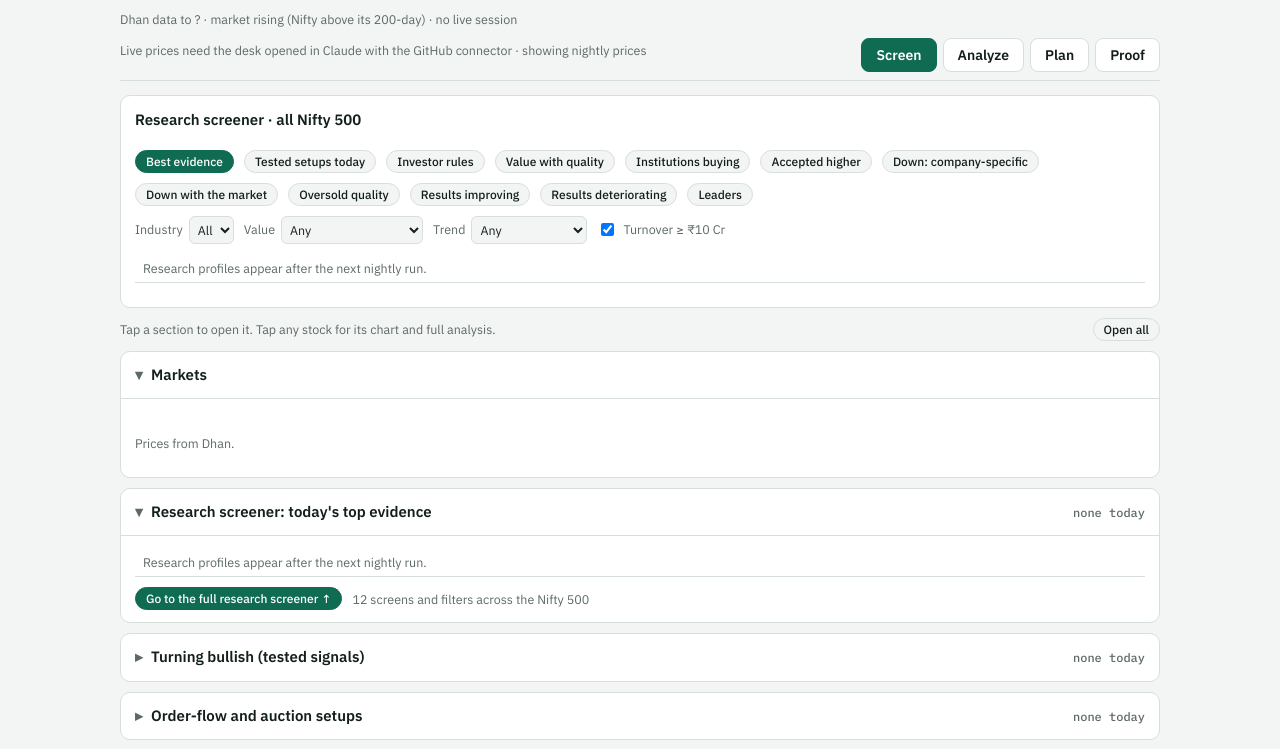
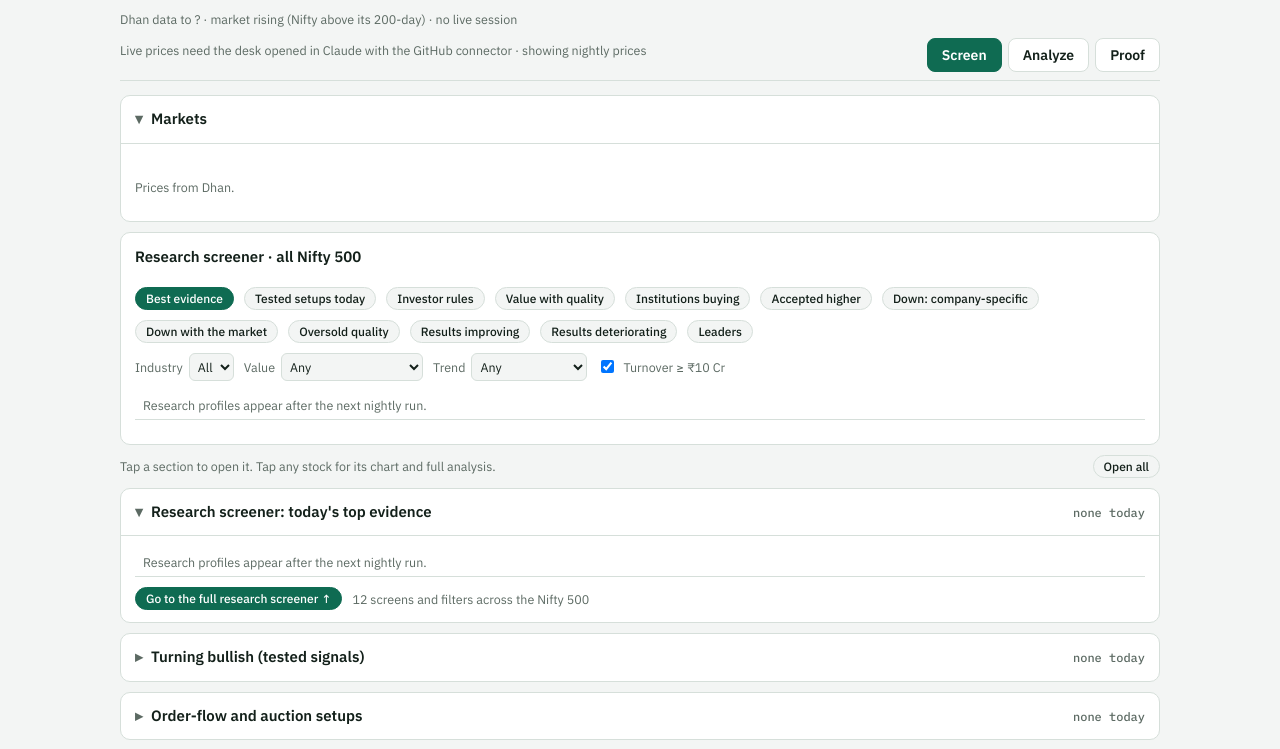
Before and after one commit to prodadarjaiswal-lab/Aj, a plain HTML site: page docs/technical-desk.html in a window 1280 px wide. Shown: the part 48-797 px from the top of the page. Drawn offline with Linux system fonts and the light colour scheme.

Commit message:
Desk: three tabs (Screen, Analyze, Proof); Markets first on Screen
The separate Plan tab is removed; each stock's trade plan stays in Analyze.
Old #plan links open Analyze.

Co-Authored-By: Claude Opus 5.5 <noreply@anthropic.com>
Claude-Session: https://claude.ai/code/session_01RXFh298nf2aLNyseSNfusj

```diff
--- a/docs/technical-desk.html
+++ b/docs/technical-desk.html
@@ -94,11 +94,12 @@ details>summary{cursor:pointer;font-weight:600}
 <header>
   <div class="row" style="justify-content:space-between;align-items:end">
     <div><h1>Technical Desk</h1><p class="sub" id="asof"></p><p class="sub" id="livenote"></p></div>
-    <div class="tabs" role="tablist"><button class="tab" role="tab" data-t="screener" aria-selected="true">Screen</button><button class="tab" role="tab" data-t="analyze" aria-selected="false">Analyze</button><button class="tab" role="tab" data-t="plan" aria-selected="false">Plan</button><button class="tab" role="tab" data-t="proof" aria-selected="false">Proof</button></div>
+    <div class="tabs" role="tablist"><button class="tab" role="tab" data-t="screener" aria-selected="true">Screen</button><button class="tab" role="tab" data-t="analyze" aria-selected="false">Analyze</button><button class="tab" role="tab" data-t="proof" aria-selected="false">Proof</button></div>
   </div>
 </header>
 
 <section id="screener" class="wrap" style="gap:10px">
+  <details class="dd" id="dd-mkts" open><summary><span class="ddt">Markets</span><span class="cnt" id="n-mkts"></span></summary><div class="ddb"><div class="tiles" id="mkts"></div><p class="note" id="mktnote"></p></div></details>
   <div class="pnl" id="research"><div class="row" style="justify-content:space-between"><h2>Research screener · all Nifty 500</h2><span class="cnt" id="n-research"></span></div>
     <p class="note basisline" id="b-research"></p>
     <div class="row" id="presets" role="group" aria-label="Screens"></div>
@@ -112,7 +113,6 @@ details>summary{cursor:pointer;font-weight:600}
     <div class="row"><button class="chip" id="rsMore" hidden>Show more</button><span class="note" id="rsNote"></span></div>
   </div>
   <div class="row" style="justify-content:space-between"><p class="note" style="margin:0">Tap a section to open it. Tap any stock for its chart and full analysis.</p><button class="chip" id="ddall">Open all</button></div>
-  <details class="dd" id="dd-mkts" open><summary><span class="ddt">Markets</span><span class="cnt" id="n-mkts"></span></summary><div class="ddb"><div class="tiles" id="mkts"></div><p class="note" id="mktnote"></p></div></details>
   <details class="dd" id="dd-rsum" open><summary><span class="ddt">Research screener: today's top evidence</span><span class="cnt" id="n-rsum"></span></summary><div class="ddb">
     <div class="tw"><table id="rsSum"></table></div>
     <div class="row"><button class="chip on" data-goto="research">Go to the full research screener ↑</button><span class="note">12 screens and filters across the Nifty 500</span></div>
@@ -818,7 +818,7 @@ function proofRisk(sym){const el=$("pf-risk");if(!el||!sym)return;const R=D.rl||
   <h3>One-day Value at Risk (loss not exceeded on 95 or 99 days in 100)</h3>${g?`<div class="tw"><table><tr><th>Method</th><th class="n">95%</th><th class="n">99%</th><th>Back-test (Kupiec, last 250 days)</th></tr><tr><td>GARCH forecast</td><td class="n">${pc(g.garch95,2).replace("+","")}</td><td class="n">${pc(g.garch99,2).replace("+","")}</td><td>${g.kupiec_ok?'<span class="tag good">passed at 95% and 99%</span>':'<span class="tag bad">failed</span>'}</td></tr><tr><td>Historical (last ${hv?hv.days_used:"–"} days)</td><td class="n">${pc(hp("95"),2).replace("+","")}</td><td class="n">${pc(hp("99"),2).replace("+","")}</td><td class="sm">not back-tested</td></tr></table></div><p class="note">Kupiec checks that losses beyond the VaR happened about as often as promised (5 or 1 in 100).</p>`:`<p class="note">VaR is computed for Nifty 50 stocks only.</p>`}
   <h3>Range for the next 21 sessions</h3>${ci?`<p>${pc(ci[0],1)} to ${pc(ci[1],1)} <span class="basis">estimate</span></p>`:`<p class="note">No range for this stock.</p>`}
   <p class="note">Target: the real return lands inside the range ${C.coverage_target!=null?Math.round(C.coverage_target*100)+"%":"–"} of the time. Measured on test years (all stocks): ${C.coverage_measured!=null?(C.coverage_measured*100).toFixed(1)+"%":"not measured"}.</p>`}
-const pick=h=>["analyze","analyzer","quant"].includes(h)?"analyze":["research","plan","proof"].includes(h)?h:"screener";
+const pick=h=>["analyze","analyzer","quant"].includes(h)?"analyze":h==="plan"?"analyze":["research","proof"].includes(h)?h:"screener";
 window.addEventListener("hashchange",()=>tab(pick(location.hash.slice(1))));
 screener();researchInit();planTab();proofTab();journalReview();bsInit();quantTab();fbt();mypf();$("mypf2").innerHTML=$("mypf").innerHTML;investPicks();{const t=(D.track||{}).summary||{},np=((t.rising||{}).picks||0)+((t.dips||{}).picks||0);$("n-track").textContent=np?np+" picks logged":"";$("n-pf").textContent=(PF.summary||{}).proxy?"no holdings":((PF.summary||{}).count||"")+" holdings"}let first="TCS";try{first=localStorage.getItem("td-last")||"TCS"}catch(e){}show(first);tab(pick(location.hash.slice(1)));
 
```
